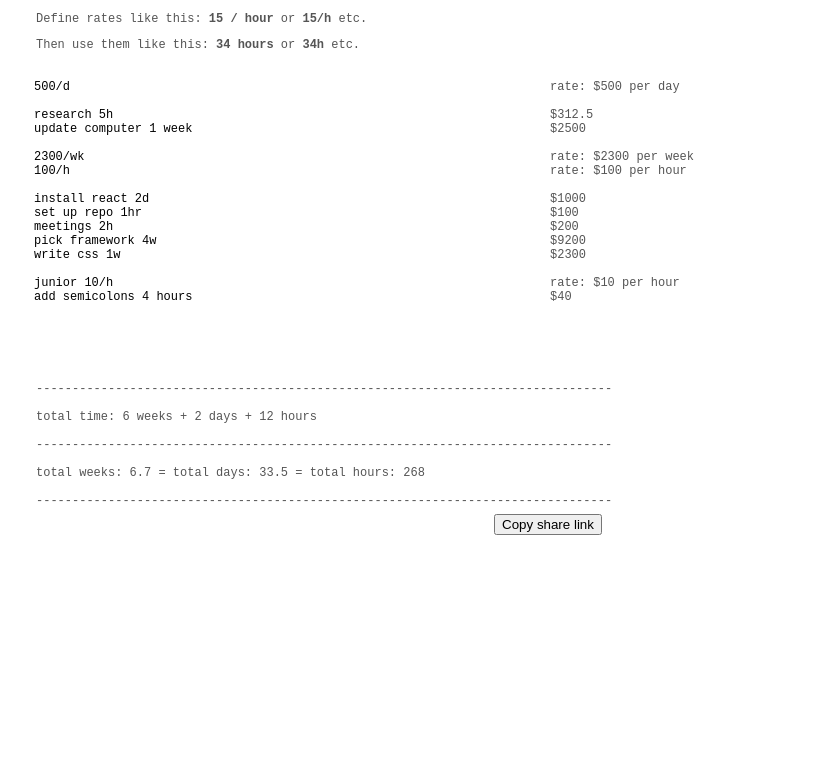
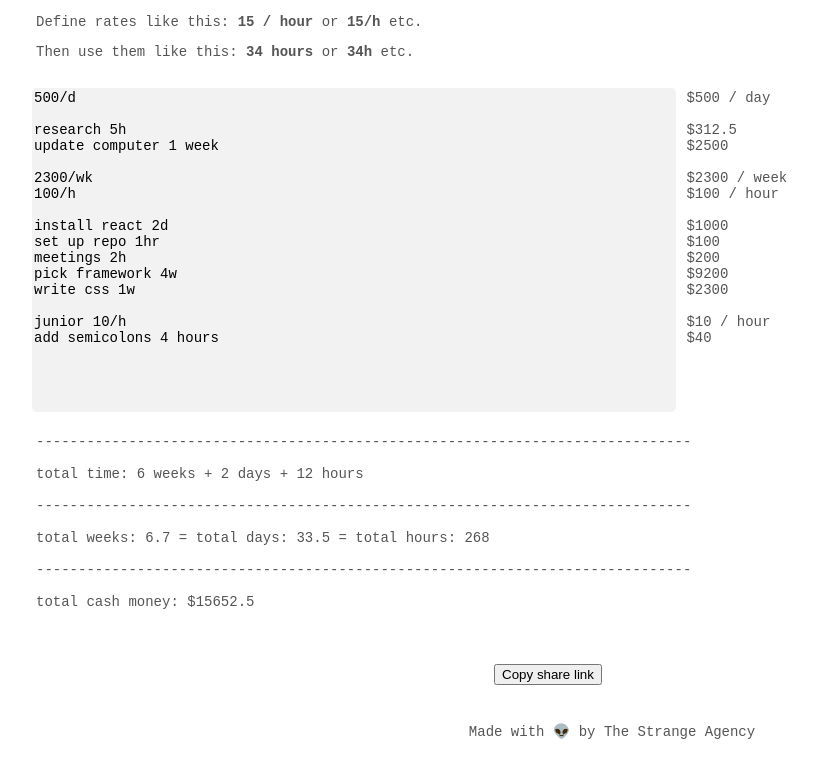
Before and after one commit to lucaskuzma/estimate.express, a React (Create React App) app: page / in a window 1280 px wide. Shown: the top 778 px of the page, without its empty margins (92-909 px from the left). Built offline with nearby package versions, Linux system fonts and the light colour scheme.

Commit message:
much styling

```diff
--- a/src/App.css
+++ b/src/App.css
@@ -3,17 +3,15 @@
 
 .App-instructions {
   padding-left: 10%;
-  font-family: monospace;
-  font-size: 12px;
   padding-bottom: 14px;
-  color: #555555;
 }
 
 .App-textArea {
   resize: none;
 
   font-family: monospace;
-  font-size: 12px;
+  font-size: inherit;
+  color: inherit;
 
   border: none;
   overflow: auto;
@@ -25,15 +23,21 @@
 }
 
 .App-entryArea {
-  width: 40%;
+  width: 50%;
+  color: #000000;
+  background-color: #f2f2f2;
+  border-radius: 5px;
 }
 
 .App-outputArea {
-  width: 40%;
-  color: #555555;
+  width: 30%;
 }
 
 .App-totalsArea {
   width: 80%;
-  color: #555555;
 }
+
+.App-colophon {
+  padding-left: 10%;
+  padding-top: 24px;
+}
--- a/src/App.js
+++ b/src/App.js
@@ -110,7 +110,7 @@ add semicolons 4 hours`
           if(daily === 0) daily = v * 8;
         }
 
-        rateStr = rateSet ? `rate: $${v} per ${rateSet}` : '';
+        rateStr = rateSet ? `$${v} / ${rateSet}` : '';
       }
 
       // set an amount for a task
@@ -140,10 +140,10 @@ add semicolons 4 hours`
         sum += amount;
       }
 
-      output += `${amountStr}${rateStr}\n`;
+      output += ` ${amountStr}${rateStr}\n`;
     }
 
-    const hr = '-'.repeat(80);
+    const hr = '-'.repeat(78);
     totals += `\n${hr}\n\n`;
 
     totals += `total time: ${weeks} weeks`;
@@ -185,14 +185,18 @@ add semicolons 4 hours`
         <div className="center">
 
           <form>
-            <textarea className="App-entryArea App-textArea" rows="20" cols="40" type="text" value={this.state.value} onChange={this.handleChange} />
-            <textarea className="App-outputArea App-textArea" rows="20" cols="40" type="text" value={this.state.output} onChange={this.handleChange} readOnly />
-            <textarea className="App-totalsArea App-textArea" rows="10" cols="83" type="text" value={this.state.totals} onChange={this.handleChange} readOnly />
+            <textarea className="App-entryArea App-textArea"  rows="20" type="text" value={this.state.value} onChange={this.handleChange} />
+            <textarea className="App-outputArea App-textArea" rows="20" type="text" value={this.state.output} readOnly />
+            <textarea className="App-totalsArea App-textArea" rows="15" type="text" value={this.state.totals} readOnly />
           </form>
         </div>
 
         <div className="center">
           <button onClick={this.copyToClipboard}>Copy share link</button>
+        </div>
+
+        <div className="App-colophon center">
+          <p>Made with 👽 by <a href="http://strange.agency">The Strange Agency</a></p>
         </div>
 
       </div>
--- a/src/index.css
+++ b/src/index.css
@@ -1,7 +1,9 @@
 body {
   margin: 0;
   padding: 0;
-  font-family: sans-serif;
+  font-family: monospace;
+  color: #555555;
+  font-size: 14px;
 }
 
 code {
@@ -12,3 +14,8 @@ code {
 .center {
   text-align: center;
 }
+
+a {
+  text-decoration: none;
+  color: inherit;
+}
```
